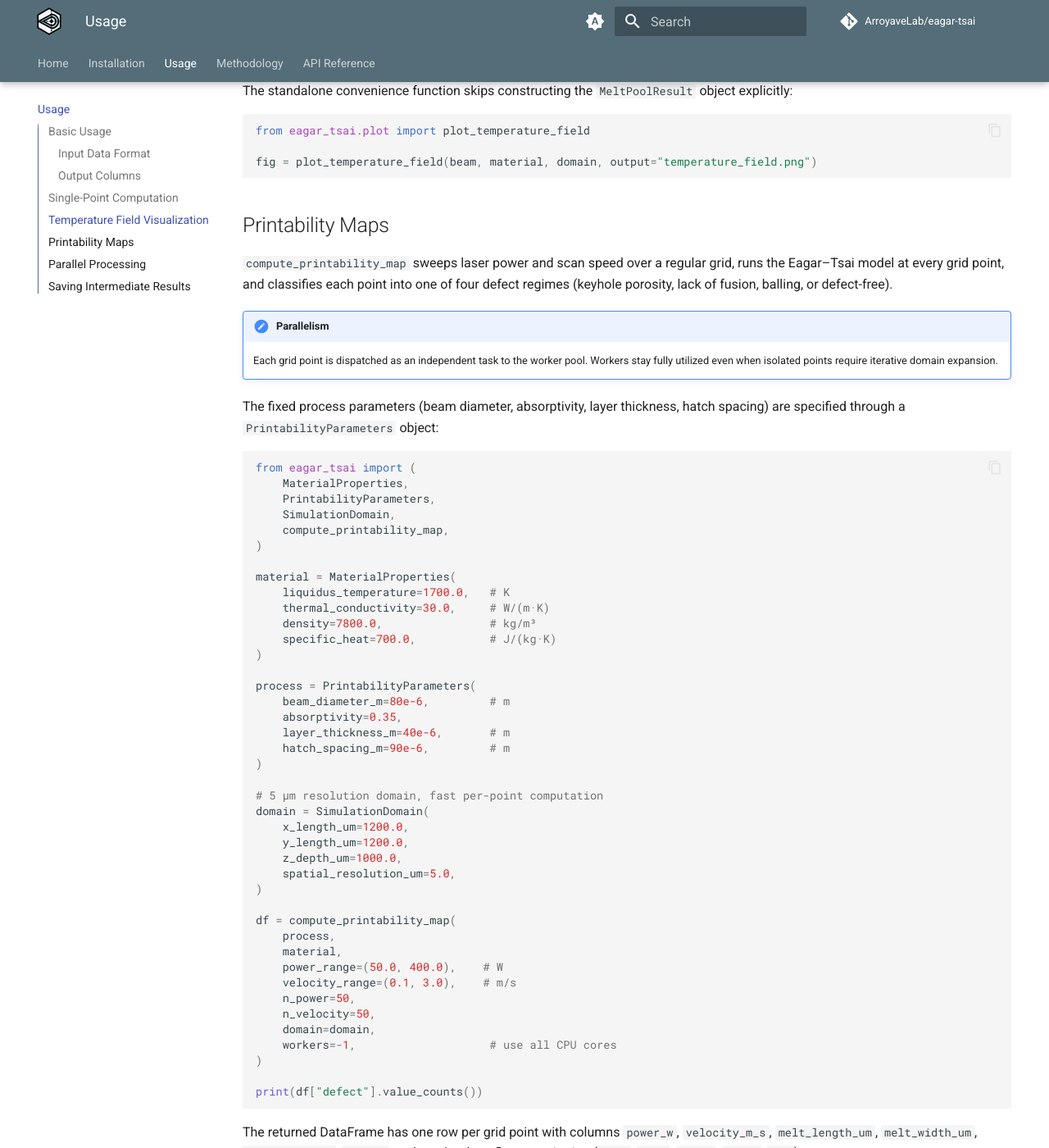
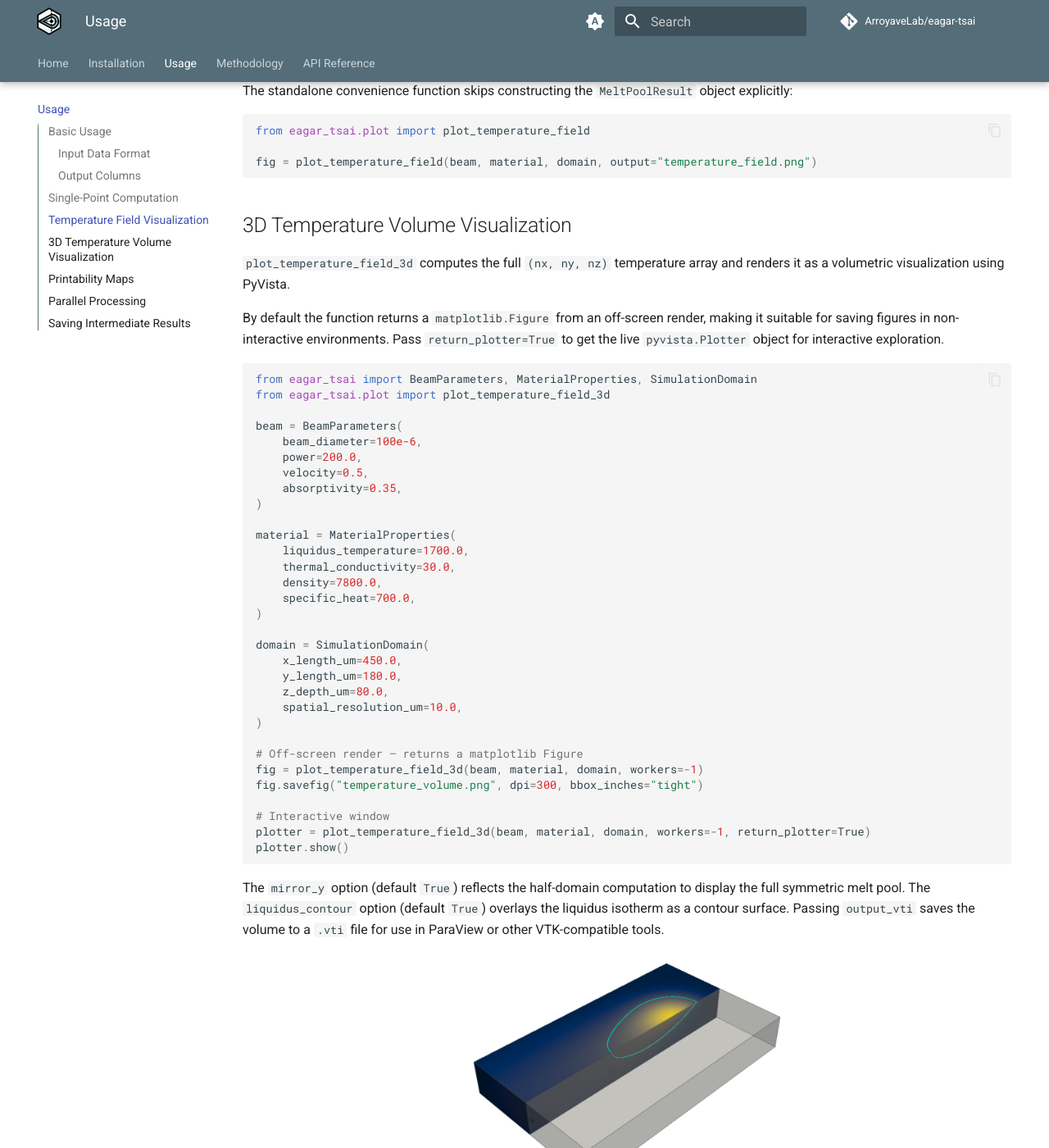
Before and after one commit to ArroyaveLab/eagar-tsai, an MkDocs documentation site: the page built from docs/usage.md, in a window 1280 px wide and 1400 px high, scrolled down 3795 px. Shown: the whole window at 82% size. Built offline with MkDocs 1.6.1 and Material for MkDocs 9.7.7, drawn with Linux system fonts in a browser that asks for light colours; comment, search, counter and statistics services are not loaded; some of the changed text lies outside the part shown.

Commit message:
Update documentation to include 3D temperature volume visualization details and usage examples

````diff
--- a/docs/usage.md
+++ b/docs/usage.md
@@ -143,6 +143,53 @@ from eagar_tsai.plot import plot_temperature_field
 fig = plot_temperature_field(beam, material, domain, output="temperature_field.png")
 ```
 
+## 3D Temperature Volume Visualization
+
+`plot_temperature_field_3d` computes the full `(nx, ny, nz)` temperature array and renders it as a volumetric visualization using PyVista.
+
+By default the function returns a `matplotlib.Figure` from an off-screen render, making it suitable for saving figures in non-interactive environments. Pass `return_plotter=True` to get the live `pyvista.Plotter` object for interactive exploration.
+
+```python
+from eagar_tsai import BeamParameters, MaterialProperties, SimulationDomain
+from eagar_tsai.plot import plot_temperature_field_3d
+
+beam = BeamParameters(
+    beam_diameter=100e-6,
+    power=200.0,
+    velocity=0.5,
+    absorptivity=0.35,
+)
+
+material = MaterialProperties(
+    liquidus_temperature=1700.0,
+    thermal_conductivity=30.0,
+    density=7800.0,
+    specific_heat=700.0,
+)
+
+domain = SimulationDomain(
+    x_length_um=450.0,
+    y_length_um=180.0,
+    z_depth_um=80.0,
+    spatial_resolution_um=10.0,
+)
+
+# Off-screen render — returns a matplotlib Figure
+fig = plot_temperature_field_3d(beam, material, domain, workers=-1)
+fig.savefig("temperature_volume.png", dpi=300, bbox_inches="tight")
+
+# Interactive window
+plotter = plot_temperature_field_3d(beam, material, domain, workers=-1, return_plotter=True)
+plotter.show()
+```
+
+The `mirror_y` option (default `True`) reflects the half-domain computation to display the full symmetric melt pool. The `liquidus_contour` option (default `True`) overlays the liquidus isotherm as a contour surface. Passing `output_vti` saves the volume to a `.vti` file for use in ParaView or other VTK-compatible tools.
+
+<figure markdown="span" style="width: 100%; display: block; text-align: center;">
+    ![3D temperature volume render showing the full melt pool for 316L stainless steel at 200 W, 0.5 m/s](img/temperature_volume.png){ width="400" }
+    <figcaption style="display: block; width: 100%; max-width: 100%;">3D temperature volume for 316L stainless steel (T<sub>liq</sub> = 1700 K, k = 30 W/(m·K), ρ = 7800 kg/m³, c<sub>p</sub> = 700 J/(kg·K)). Beam conditions: P = 200 W, v = 0.5 m/s, d = 100 µm, A = 0.35. The liquidus isotherm contour marks the melt pool boundary.</figcaption>
+</figure>
+
 ## Printability Maps
 
 `compute_printability_map` sweeps laser power and scan speed over a regular grid, runs the Eagar–Tsai model at every grid point, and classifies each point into one of four defect regimes (keyhole porosity, lack of fusion, balling, or defect-free).
````
Also changed, not shown: docs/api/reference.md (+2 -0 lines), docs/index.md (+2 -1 lines), docs/img/temperature_volume.png (added).
